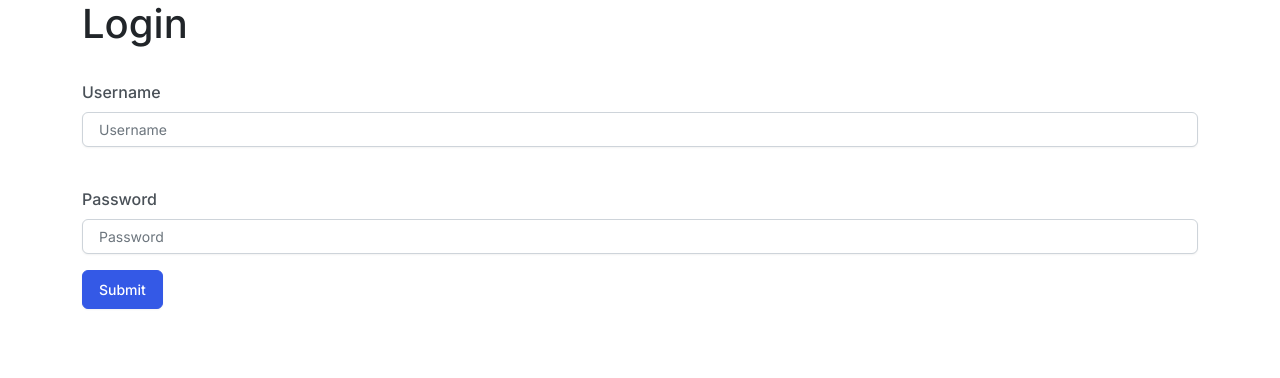
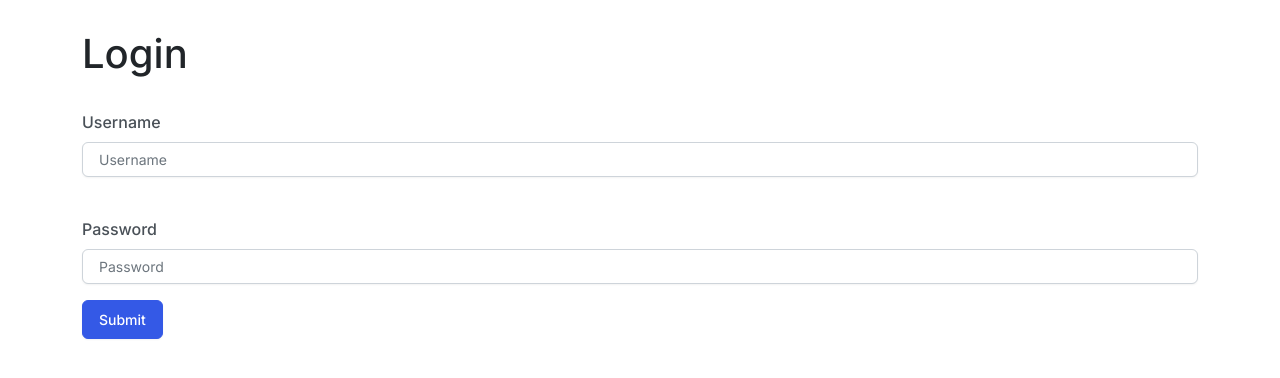
Before and after one commit to SusanDz/monolithic-application, a Flask app: page / in a window 1280 px wide. Shown: the part 67-445 px from the top of the page. Run offline with Flask 2, Linux system fonts and the light colour scheme; some libraries are stand-ins or nearby versions.

Commit message:
added margin to container and installed some packages

```diff
--- a/webapp/static/styles.css
+++ b/webapp/static/styles.css
@@ -1,3 +1,8 @@
+.container {
+    margin-top: 30px;
+    margin-bottom: 30px;
+}
+
 .product-container {
     display: flex;
     flex-direction: row;
```
Also changed, not shown: requirements.txt (+11 -0 lines).
